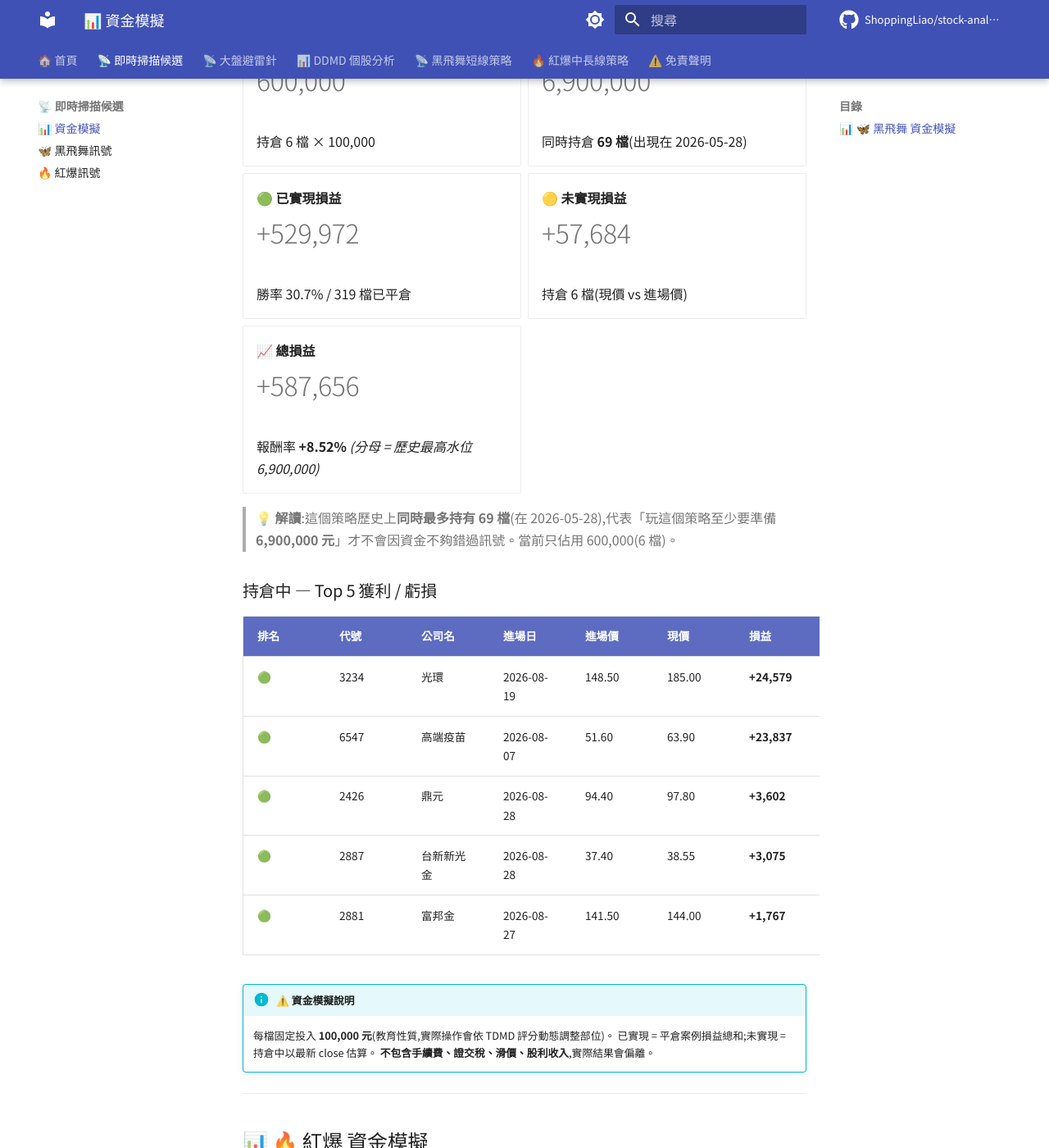
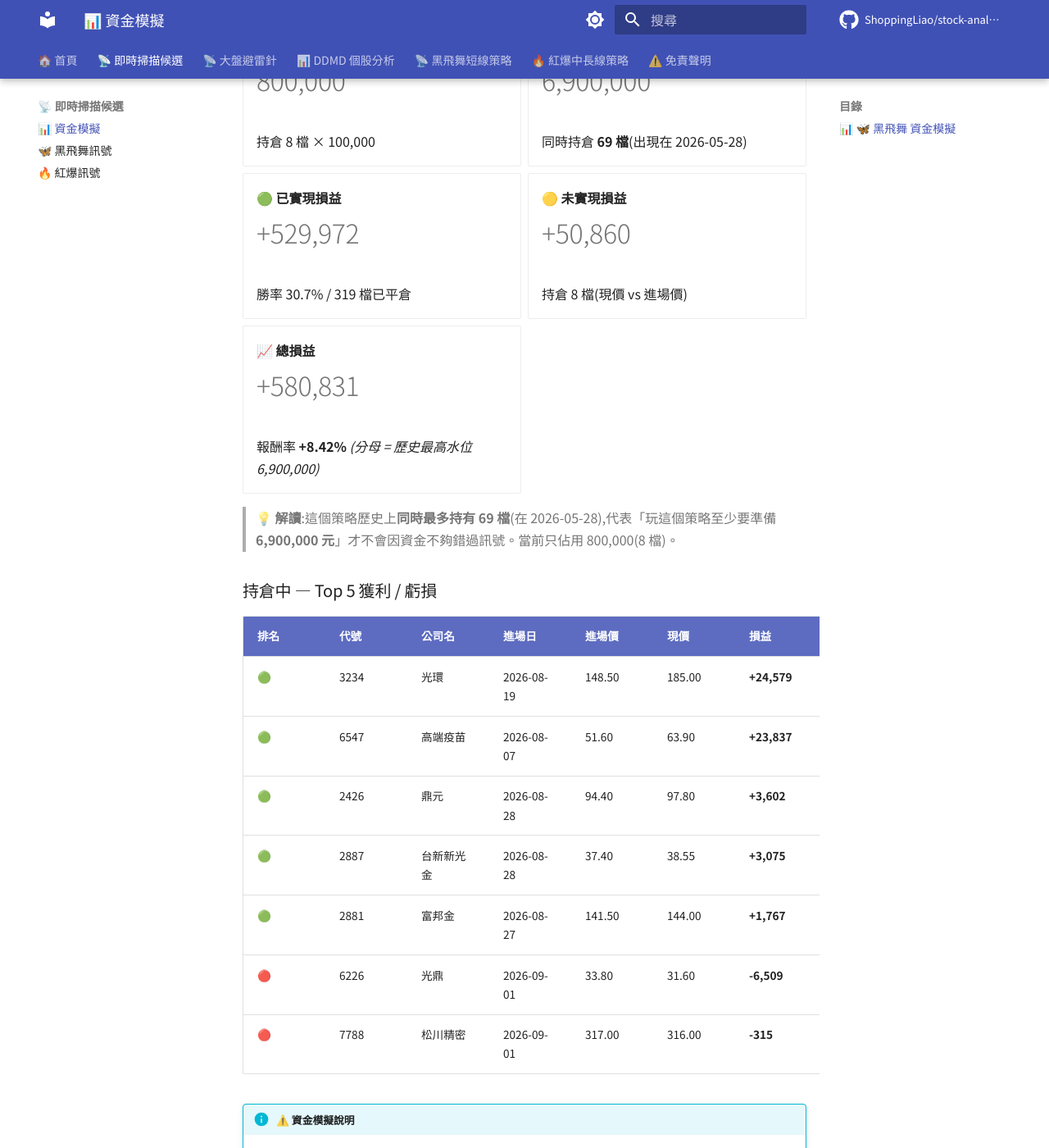
Before and after one commit to ShoppingLiao/stock-analysis-public, an MkDocs documentation site: the page built from docs/signals_capital.md, in a window 1280 px wide and 1400 px high, scrolled down 545 px. Shown: the whole window at 82% size. Built offline with MkDocs 1.6.1 and Material for MkDocs 9.7.7, drawn with Linux system fonts in a browser that asks for light colours; comment, search, counter and statistics services are not loaded; some of the changed text lies outside the part shown.

Commit message:
docs(signals): update BB + RB + capital (2026-09-01)

```diff
--- a/docs/signals_capital.md
+++ b/docs/signals_capital.md
@@ -17,9 +17,9 @@
 
 -   **💼 當前資金水位**
 
-    # 600,000
+    # 800,000
 
-    持倉 6 檔 × 100,000
+    持倉 8 檔 × 100,000
 
 -   **🌊 歷史最高水位**
 
@@ -35,19 +35,19 @@
 
 -   **🟡 未實現損益**
 
-    # +57,684
+    # +50,860
 
-    持倉 6 檔(現價 vs 進場價)
+    持倉 8 檔(現價 vs 進場價)
 
 -   **📈 總損益**
 
-    # +587,656
+    # +580,831
 
-    報酬率 **+8.52%** _(分母 = 歷史最高水位 6,900,000)_
+    報酬率 **+8.42%** _(分母 = 歷史最高水位 6,900,000)_
 
 </div>
 
-> **💡 解讀**:這個策略歷史上**同時最多持有 69 檔**(在 2026-05-28),代表「玩這個策略至少要準備 **6,900,000 元**」才不會因資金不夠錯過訊號。當前只佔用 600,000(6 檔)。
+> **💡 解讀**:這個策略歷史上**同時最多持有 69 檔**(在 2026-05-28),代表「玩這個策略至少要準備 **6,900,000 元**」才不會因資金不夠錯過訊號。當前只佔用 800,000(8 檔)。
 
 ### 持倉中 — Top 5 獲利 / 虧損
 
@@ -58,6 +58,8 @@
 | 🟢 | 2426 | 鼎元 | 2026-08-28 | 94.40 | 97.80 | **+3,602** | **+3.60%** |
 | 🟢 | 2887 | 台新新光金 | 2026-08-28 | 37.40 | 38.55 | **+3,075** | **+3.07%** |
 | 🟢 | 2881 | 富邦金 | 2026-08-27 | 141.50 | 144.00 | **+1,767** | **+1.77%** |
+| 🔴 | 6226 | 光鼎 | 2026-09-01 | 33.80 | 31.60 | **-6,509** | **-6.51%** |
+| 🔴 | 7788 | 松川精密 | 2026-09-01 | 317.00 | 316.00 | **-315** | **-0.32%** |
 
 !!! info "⚠️ 資金模擬說明"
     每檔固定投入 **100,000 元**(教育性質,實際操作會依 TDMD 評分動態調整部位)。
@@ -134,9 +136,9 @@
 
 -   **💼 當前資金水位**
 
-    # 3,800,000
+    # 4,000,000
 
-    BB 600,000 + RB 3,200,000
+    BB 800,000 + RB 3,200,000
 
 -   **🌊 兩策略歷史最高水位**
 
@@ -152,15 +154,15 @@
 
 -   **🟡 未實現損益**
 
-    # +247,794
+    # +240,969
 
-    BB +57,684 + RB +190,110
+    BB +50,860 + RB +190,110
 
 -   **📈 總損益**
 
-    # +64,930
+    # +58,106
 
-    報酬率 **+0.28%** _(分母 = 兩策略歷史最高水位)_
+    報酬率 **+0.25%** _(分母 = 兩策略歷史最高水位)_
 
 </div>
 
```
Also changed, not shown: docs/signals_black_butterfly.md (+5 -2 lines).
